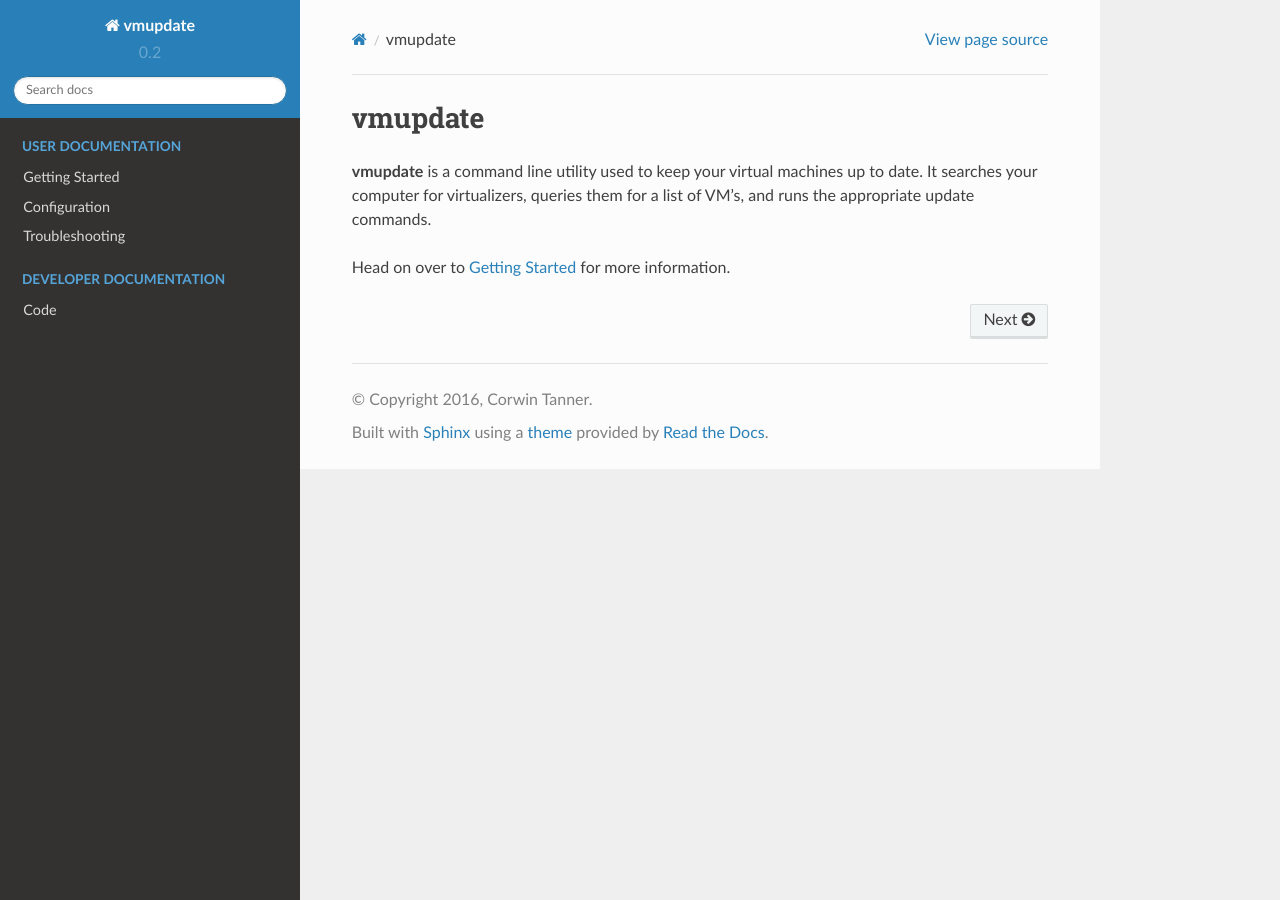
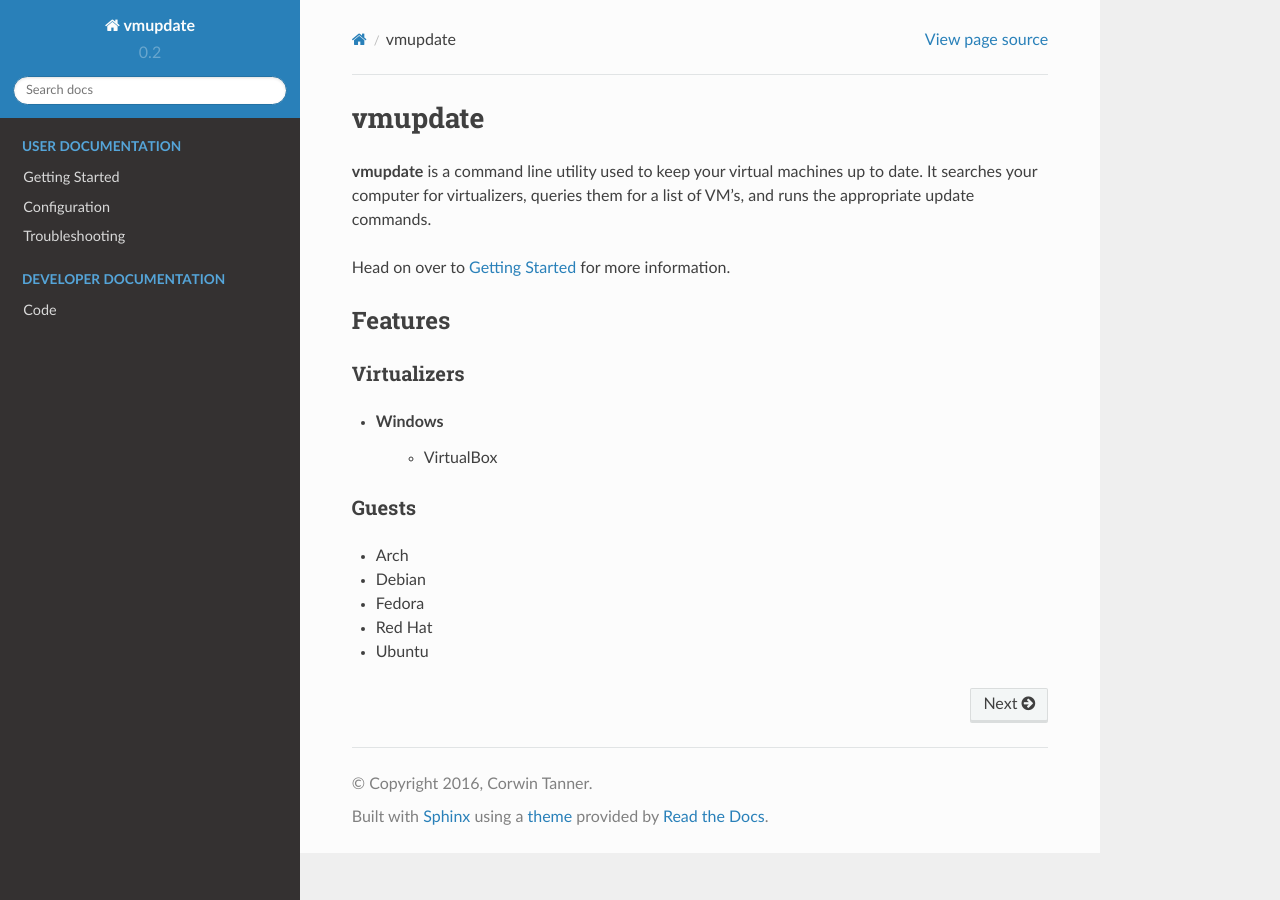
Before and after one commit to CorwinTanner/vmupdate, a Sphinx documentation site: the page built from docs/index.rst, in a window 1280 px wide. Built offline with Sphinx 7.4.7 and the Read the Docs theme 2.0.0, drawn with Linux system fonts in a browser that asks for light colours.

Commit message:
added support for Debian, Fedora, and Red Hat

```diff
--- a/CHANGELOG.rst
+++ b/CHANGELOG.rst
@@ -7,6 +7,10 @@ Changes by Release
 **********************
 
 * Added ignore feature
+* Added support for additional guests
+    * Debian
+    * Fedora
+    * Red Hat
 
 **********************
 0.2 - April 4, 2016
--- a/docs/index.rst
+++ b/docs/index.rst
@@ -6,6 +6,28 @@ vmupdate
 virtualizers, queries them for a list of VM's, and runs the appropriate update commands.
 
 Head on over to :doc:`gettingstarted` for more information.
+
+********
+Features
+********
+
+============
+Virtualizers
+============
+
+* Windows
+    * VirtualBox
+
+======
+Guests
+======
+
+* Arch
+* Debian
+* Fedora
+* Red Hat
+* Ubuntu
+
 
 .. toctree::
    :caption: User Documentation
```
Also changed, not shown: README.rst (+0 -22 lines), 1 other file.
